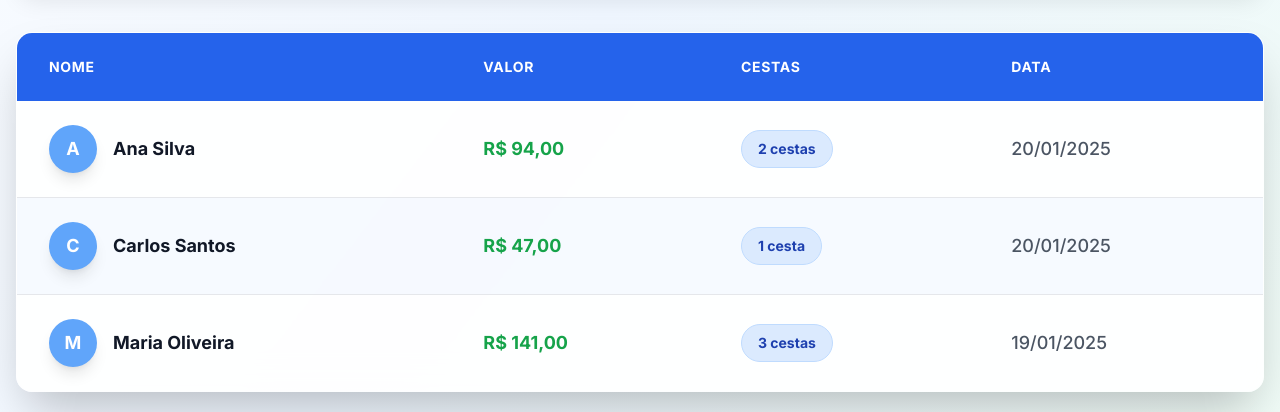
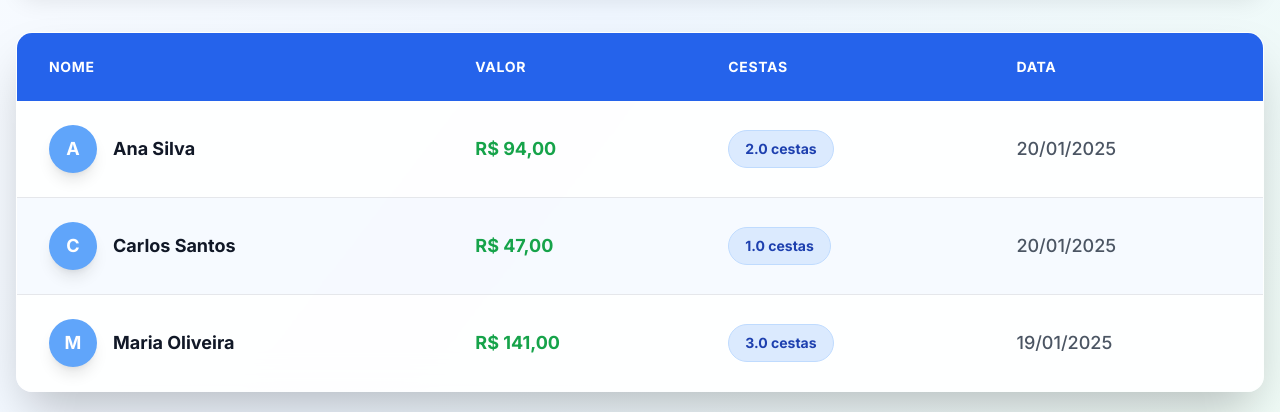
Before and after one commit to skcbroo/corrente, a React (Vite) app: page / in a window 1280 px wide. Shown: the part 2520-2932 px from the top of the page. Built offline with nearby package versions, Linux system fonts and the light colour scheme; no server answers.

Commit message:
Update DonorsTable.tsx

```diff
--- a/src/components/DonorsTable.tsx
+++ b/src/components/DonorsTable.tsx
@@ -31,9 +31,11 @@ const DonorsTable = () => {
     });
   };
 
+
   const getCestasFromAmount = (amount: number) => {
-    return Math.floor(amount / 47);
+    return (amount / 47).toFixed(1); // retorna string com 1 casa decimal
   };
+
 
   return (
     <section className="bg-gradient-to-br from-white via-blue-50 to-green-50 py-20 px-4 relative overflow-hidden">
```
